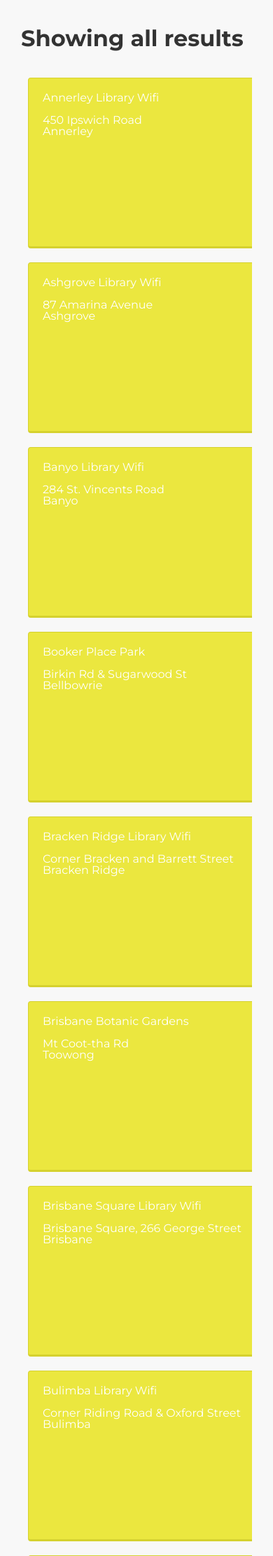
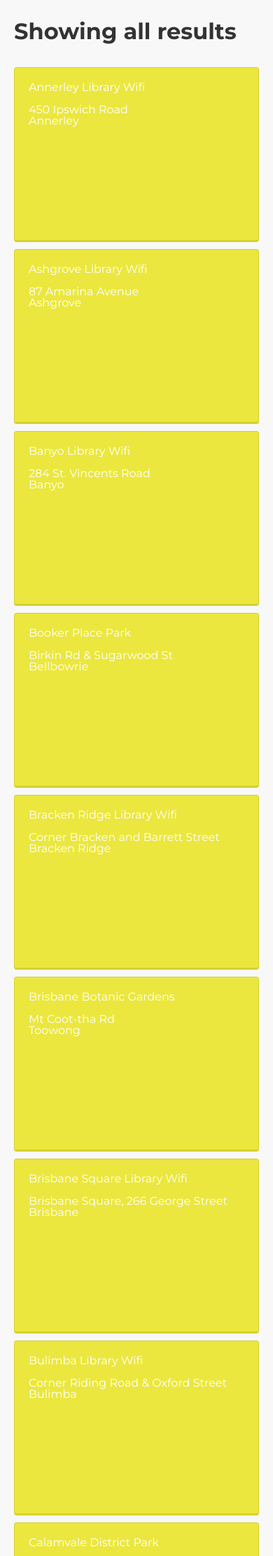
Before and after one commit to aparvez17/wifindr, a PHP site: page /results.php in a window 390 px wide; the page is wider, and only the part inside the window is pictured. Shown: the part 361-2585 px from the top of that part at 70% size. Run offline with PHP 8.4, Linux system fonts and the light colour scheme; data comes from the database, SQL or seed files in the repository; data that the repository does not hold is empty; some libraries are stand-ins or nearby versions.

Commit message:
Results and Hotspots Page mobile ready

```diff
--- a/css/mobile.css
+++ b/css/mobile.css
@@ -1,4 +1,4 @@
-@media (max-width: 1050px) {
+@media (max-width: 1000px) {
   .wrapper{
     width: auto;
 	}
@@ -7,31 +7,36 @@
   }
   #header, #footer{
   	width: auto;
-  	padding: 0px 30px 0px 30px;
+  	padding: 0px 20px 0px 20px;
   }
   #searchbox{
   	width: 90%;
   	height: auto;
   }
   .result{
-  	width: 25%;
+  	width: 30%;
   	min-width: 200px;
   	text-align: left;
   }
   #results-wrap{
+    width: 100%;
   	text-align: center;
-    overflow-y: auto;
   }
 }
 @media (max-width: 850px) {
   .result{
-  	width: 40%;
+  	width: 45%;
   	min-width: 200px;
   }
+
 }
 @media (max-width: 700px) {
   .result{
-  	width: 90%;
+  	width: 100%;
   	min-width: 200px;
+    margin: 5px 0px 5px 0px;
+  }
+  .page{
+    padding: 20px;
   }
 }
--- a/css/style.css
+++ b/css/style.css
@@ -7,9 +7,12 @@ body{
 #wrapper{
 	min-height: 100vh;
 	position: relative;
+	overflow-x:hidden;
 }
 #content{
    padding-bottom:70px;
+   overflow: hidden;
+   height: auto;
 }
 .left{
 	float:left;
@@ -52,6 +55,8 @@ h3{
 .page{
 	width: 1024px;
 	position: relative;
+	overflow: hidden;
+	height: auto;
 }
 .halfpage{
 	width:50%;
@@ -269,7 +274,7 @@ background-color: rgba(235, 231, 63, 1);
 	width:400px;
 	margin: 30px 0px 30px 0px;
 }
-#registration input[type=text], #registration input[type=email], #registration input[type=password]{
+#registration input[type=text], #registration input[type=email], #registration input[type=password], #registration input[type=date]{
     display: block;
     width: 400px;
     font-size: 16px;
@@ -298,15 +303,17 @@ background-color: rgba(235, 231, 63, 1);
 	background-color:#F74B4B;
 }
 .register-heading{
-	padding: 20px 0px 0px 0px;
+	padding: 20px 30px 0px 30px
 }
 .register-wrap{
 	width:422px;
+	position: relative;
+	text-align: center;
 }
 .result{
 	padding: 20px;
-	height: 200px;
-	width: 190px;
+	height: 250px;
+	width: 235px;
 	float:left;
 	background-color: #EBE73F;
 	color: #fff;
@@ -315,6 +322,8 @@ background-color: rgba(235, 231, 63, 1);
 	border-radius: 4px;
 	border: 1px solid #D5D12E;
 	border-bottom: 3px solid #D5D12E;
+	box-sizing: border-box;
+
 }
 .result:hover{
 	background-color: #F27A45;
@@ -323,12 +332,14 @@ background-color: rgba(235, 231, 63, 1);
 }
 #results-wrap{
 	margin-top: 30px;
-	overflow: auto;
+	overflow: hidden;
+	height: auto;
 }
 #hotspot_title{
-	padding: 20px 40px 0px 40px;
-	min-height:130px;
+	padding: 20px 40px 40px 40px;
 	background-color: #222222;
+	overflow: hidden;
+   	height: auto;
 }
 #hotspot_title, #hotspot_title h2{
 	color: #fff;
@@ -336,6 +347,12 @@ background-color: rgba(235, 231, 63, 1);
 #hotspot_title h3{
 	max-width: 600px;
 	line-height: 1.5;
+}
+#hotspot_address{
+	margin-bottom: 20px;
+}
+#rating_overview{
+	margin-left: 20px;
 }
 .user-review:nth-of-type(1){
 	margin-top: 30px;
@@ -347,17 +364,17 @@ background-color: rgba(235, 231, 63, 1);
 	border-radius: 3px;
 	position: relative;
 	min-height: 76px;
+	overflow: hidden;
+	height: auto;
 }
 .user-review p{
 	margin-top: 7px;
 	line-height: 1.4em;
 	font-size: 0.9em;
-	width: 70%;
 }
 .user-rating{
 	height:auto;
-	float: right;
-	width: 25%;
+	float: left;
 }
 .user-rating h2{
 	font-family: "Open Sans",sans-serif;
--- a/index.php
+++ b/index.php
@@ -55,9 +55,9 @@ $sub_list = array_unique($sub_list);
 
 					<li onclick="login()">Log in</li>
 					<div id="login" open="0">
-						<form>
-							<input type="text" placeholder="Email" />
-							<input type="password" placeholder="Password" />
+						<form action="login.php" method="POST">
+							<input type="text" placeholder="Email" name="username"/>
+							<input type="password" placeholder="Password" name="password" />
 							<input type="submit" value="Login" />
 						</form>
 					</div>
--- a/login.php
+++ b/login.php
@@ -26,7 +26,8 @@ if (isset($_POST['username']) and isset($_POST['password'])){
 	}
 	//3.1.4 if the user is logged in Greets the user with message
 	if (isset($_SESSION['username'])){
-	header("Location: index.php");
+		echo "Yes it worked";
+		//header("Location: index.php");
 }
 
 ?>
--- a/register.php
+++ b/register.php
@@ -34,6 +34,7 @@
         <link rel="stylesheet" href="css/reset.css" type="text/css">
         <link rel="stylesheet" href="css/style.css" type="text/css">
         <link rel="stylesheet" href="css/animation.css" type="text/css">
+        <link rel="stylesheet" href="css/mobile.css" type="text/css">
         <link href='http://fonts.googleapis.com/css?family=Open+Sans:700,300,600,400' rel='stylesheet' type='text/css'>
         <script type="text/javascript" src="https://maps.googleapis.com/maps/api/js?sensor=false"></script>
         <link href='http://fonts.googleapis.com/css?family=Montserrat:400,700' rel='stylesheet' type='text/css'>
--- a/results.php
+++ b/results.php
@@ -18,7 +18,6 @@ if($usr_latitude != ""){
 		$distance = sqrt(pow(($hotspot['latitude']-$usr_latitude), 2)+pow(($hotspot['longitude']-$usr_longitude), 2));
 		if ($distance < 0.015){
 			$hotspots = array_push($id_list, $hotspot['id']);
-
 		}
 	}
 	$hotspots = $pdo->query('SELECT * FROM `hotspots` WHERE `id` IN (' . implode(',', array_map('intval', $id_list)) . ')');
@@ -68,7 +67,14 @@ $hot_count = $hotspots->rowCount();
 		<meta property="og:title" content="wiFindr - Join the Free Wi-Fi Revolution">
         <meta property="og:image" content="images/logo/logo_black.png">
         <meta property="og:description" content="wiFindr lets you discover and rate free wi-fi hotspots.">
-		<title>wiFindr - Results for <?php echo $searched; ?></title>
+		<title>wiFindr - Results for
+			<?php if($selected_suburb != ""){
+				echo $selected_suburb;
+				}
+				else{
+					echo "your location";
+				}
+				 ?></title>
 		<link rel="stylesheet" href="css/reset.css" type="text/css">
 		<link rel="stylesheet" href="css/style.css" type="text/css">
 		<link rel="stylesheet" href="css/animation.css" type="text/css">
@@ -89,9 +95,9 @@ $hot_count = $hotspots->rowCount();
 				<ul>
 					<li onclick="login()">Log in</li>
 					<div id="login" open="0">
-						<form>
-							<input type="text" placeholder="Email" />
-							<input type="password" placeholder="Password" />
+						<form action="login.php" method="POST">
+							<input type="text" placeholder="Email" name="username"/>
+							<input type="password" placeholder="Password" name="password" />
 							<input type="submit" value="Login" />
 						</form>
 					</div>
```
Also changed, not shown: hotspot.php (+11 -8 lines).
